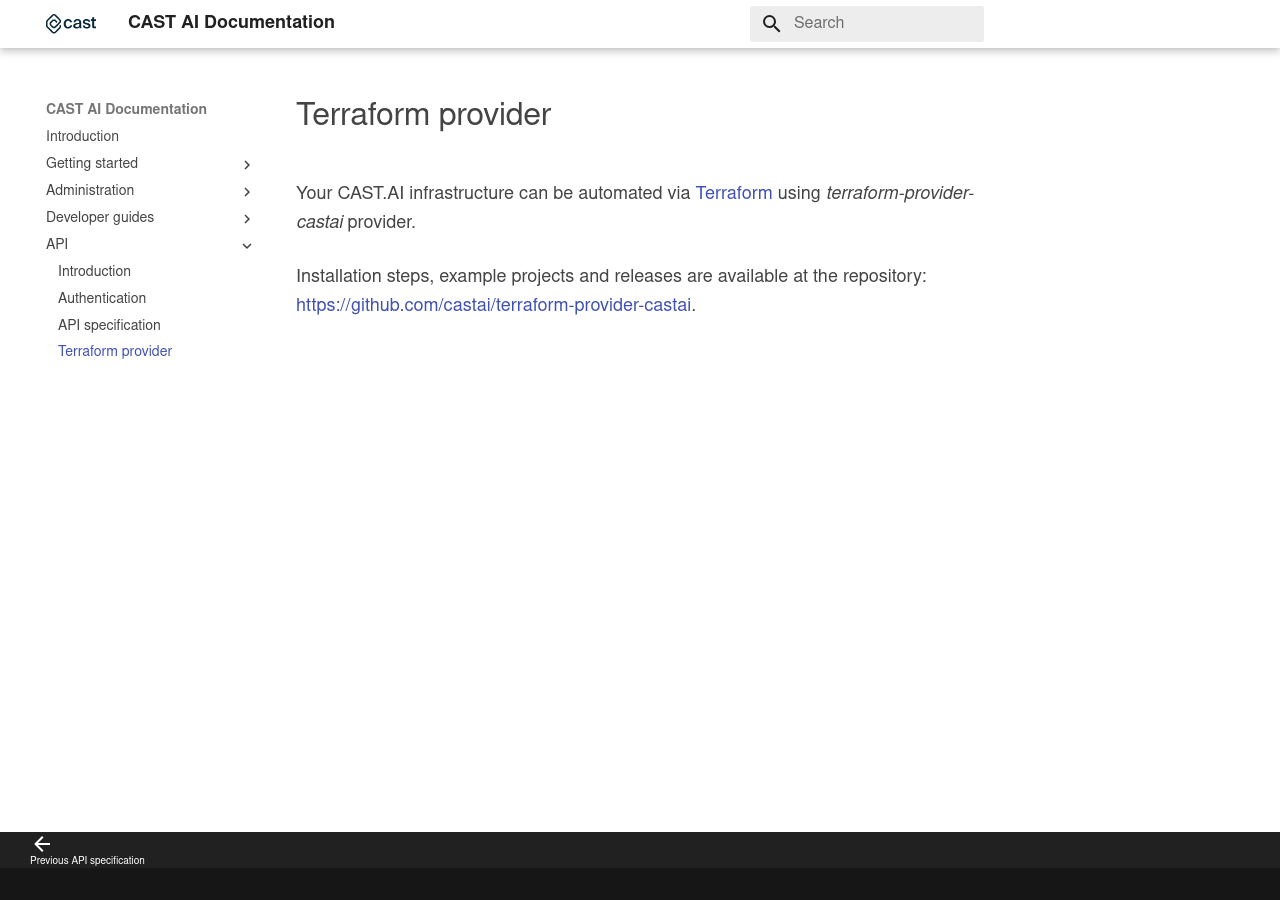
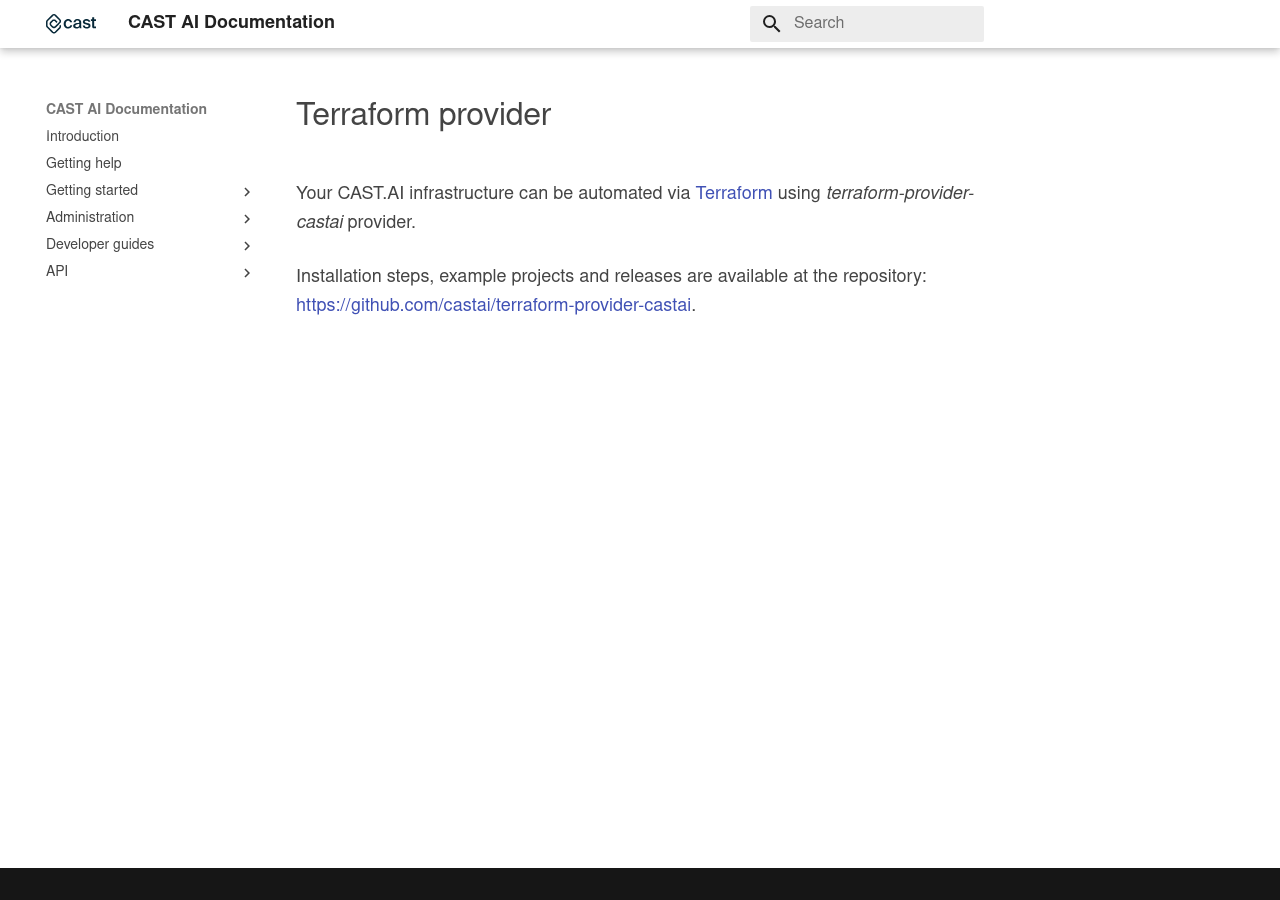
Before and after one commit to castai/docs, an MkDocs documentation site: the page built from docs/api/terraform-provider.md, in a window 1280 px wide. Built offline with MkDocs 1.6.1 and Material for MkDocs 9.7.7, drawn with Linux system fonts in a browser that asks for light colours; some web fonts are replaced.

Commit message:
Add files via upload

```diff
--- a/mkdocs.yml
+++ b/mkdocs.yml
@@ -60,6 +60,7 @@
 
 nav:
   - 'Introduction': index.md
+  - 'Getting help': getting-help.md
   - 'Getting started':
       - getting-started/how-it-works.md
       - getting-started/setting-up-account.md
@@ -79,4 +80,3 @@
       - 'Introduction': api/overview.md
       - api/authentication.md
       - api/specification.md
-      - api/terraform-provider.md
```
